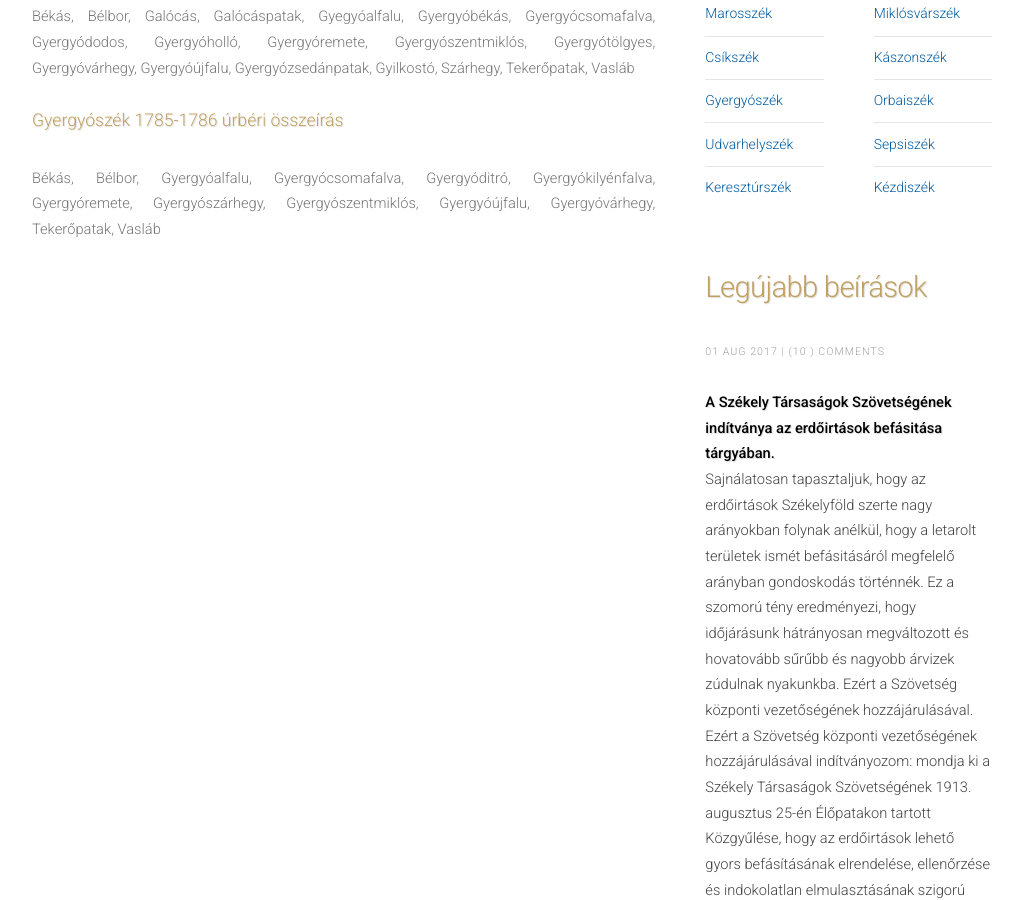
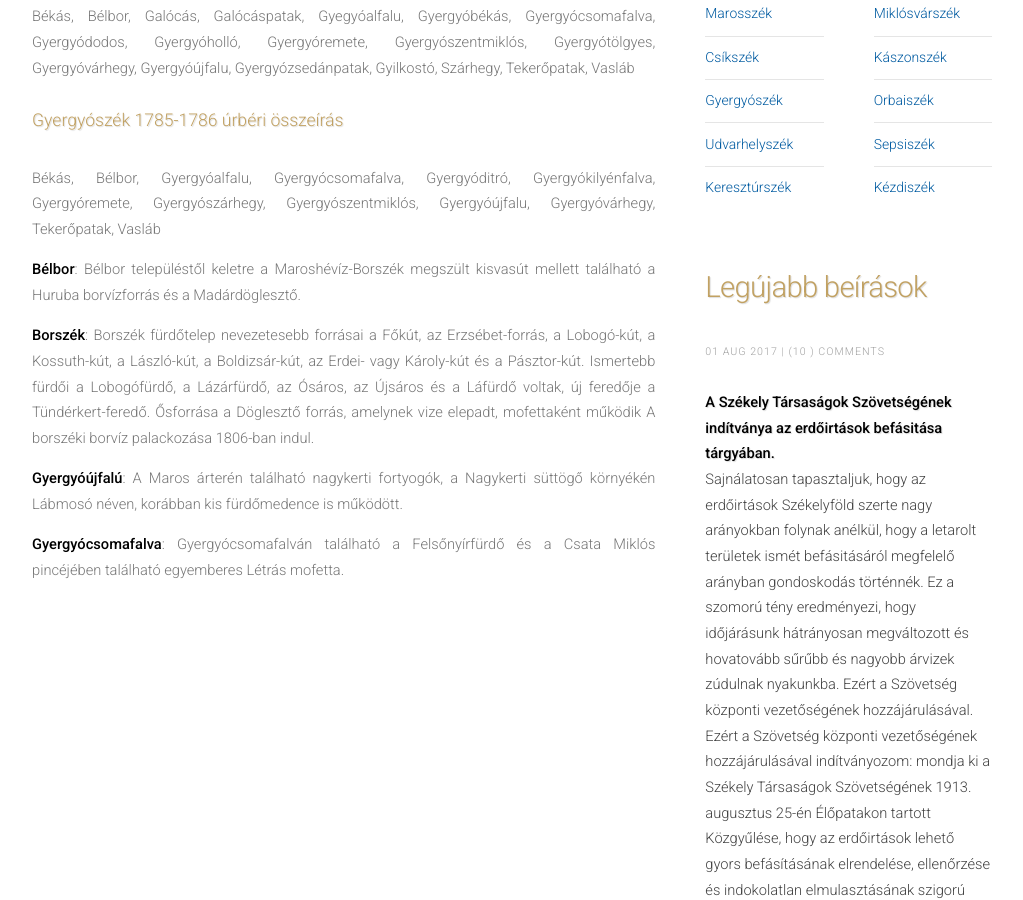
Before and after one commit to siculia/siculia.github.io, a Jekyll site: the page built from siculia-gyergyoszek.html, in a window 1280 px wide and 900 px high, scrolled down 807 px. Shown: the whole window, without its empty margins (128-1151 px from the left). Built offline with Jekyll 4.4.1, drawn with Linux system fonts in a browser that asks for light colours; nearby versions of some CDN libraries; library files that are not in the unit come from our copies.

Commit message:
Borszék

```diff
--- a/siculia-gyergyoszek.html
+++ b/siculia-gyergyoszek.html
@@ -28,6 +28,12 @@ layout: default
 
 						<p style="text-align: justify;">Békás, Bélbor, Gyergyóalfalu, Gyergyócsomafalva, Gyergyóditró, Gyergyókilyénfalva, Gyergyóremete, Gyergyószárhegy,
 						Gyergyószentmiklós, Gyergyóújfalu, Gyergyóvárhegy, Tekerőpatak, Vasláb</p>
+
+						<p style="text-align: justify;"><b>Bélbor</b>: Bélbor településtől keletre a Maroshévíz-Borszék megszült kisvasút mellett található a Huruba borvízforrás és a Madárdöglesztő.</p>
+						<p style="text-align: justify;"><b>Borszék</b>: Borszék fürdőtelep nevezetesebb forrásai a Főkút, az Erzsébet-forrás, a Lobogó-kút, a Kossuth-kút, a László-kút, a Boldizsár-kút, az Erdei- vagy Károly-kút és a Pásztor-kút. Ismertebb fürdői a Lobogófürdő, a Lázárfürdő, az Ósáros, az Újsáros és a Láfürdő voltak, új feredője a Tündérkert-feredő. Ősforrása a Döglesztő forrás, amelynek vize elepadt, mofettaként működik A borszéki borvíz palackozása 1806-ban indul.</p>
+						<p style="text-align: justify;"><b>Gyergyóújfalú</b>: A Maros árterén található nagykerti fortyogók, a Nagykerti süttögő környékén Lábmosó néven, korábban kis fürdőmedence is működött.</p>
+						<p style="text-align: justify;"><b>Gyergyócsomafalva</b>: Gyergyócsomafalván található a Felsőnyírfürdő és a Csata Miklós pincéjében található egyemberes Létrás mofetta.</p>
+
 					</section>
 				</div>
 				{% include sidebar.html %}
```
Also changed, not shown: siculia-csikszek.html (+3 -2 lines).
